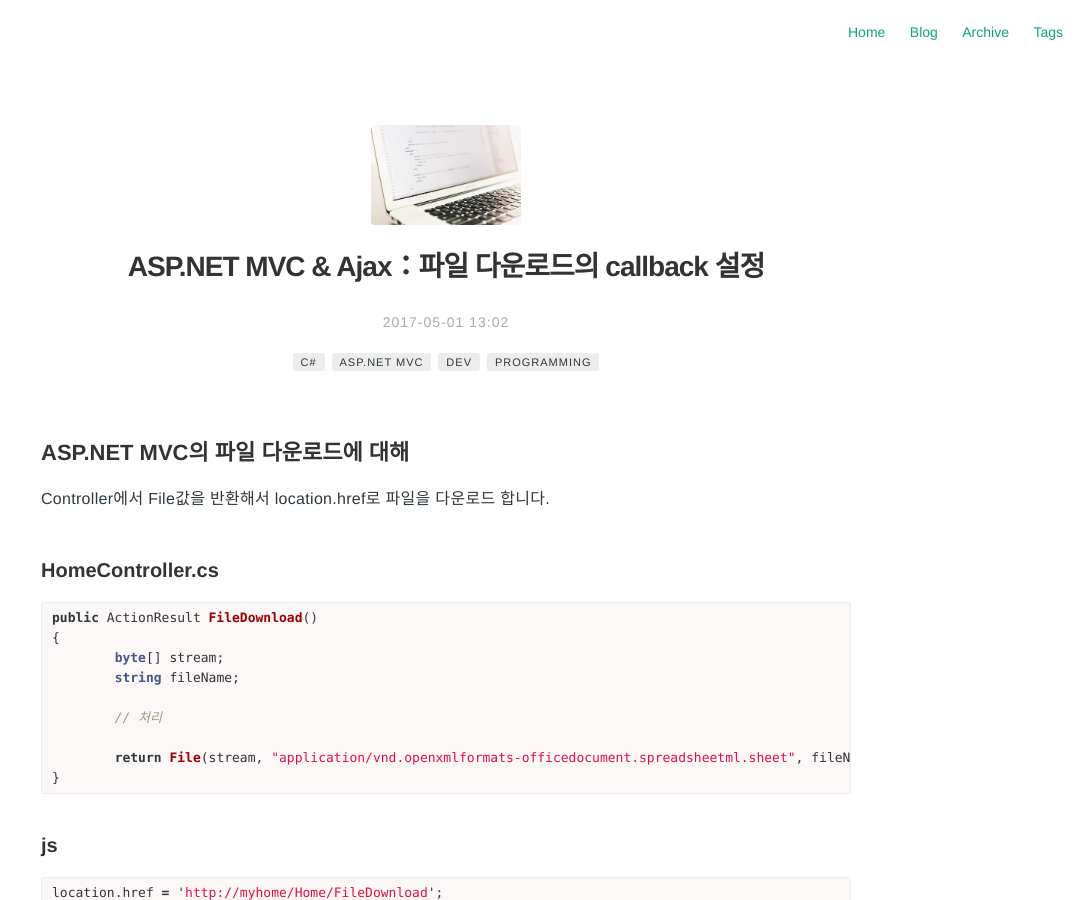
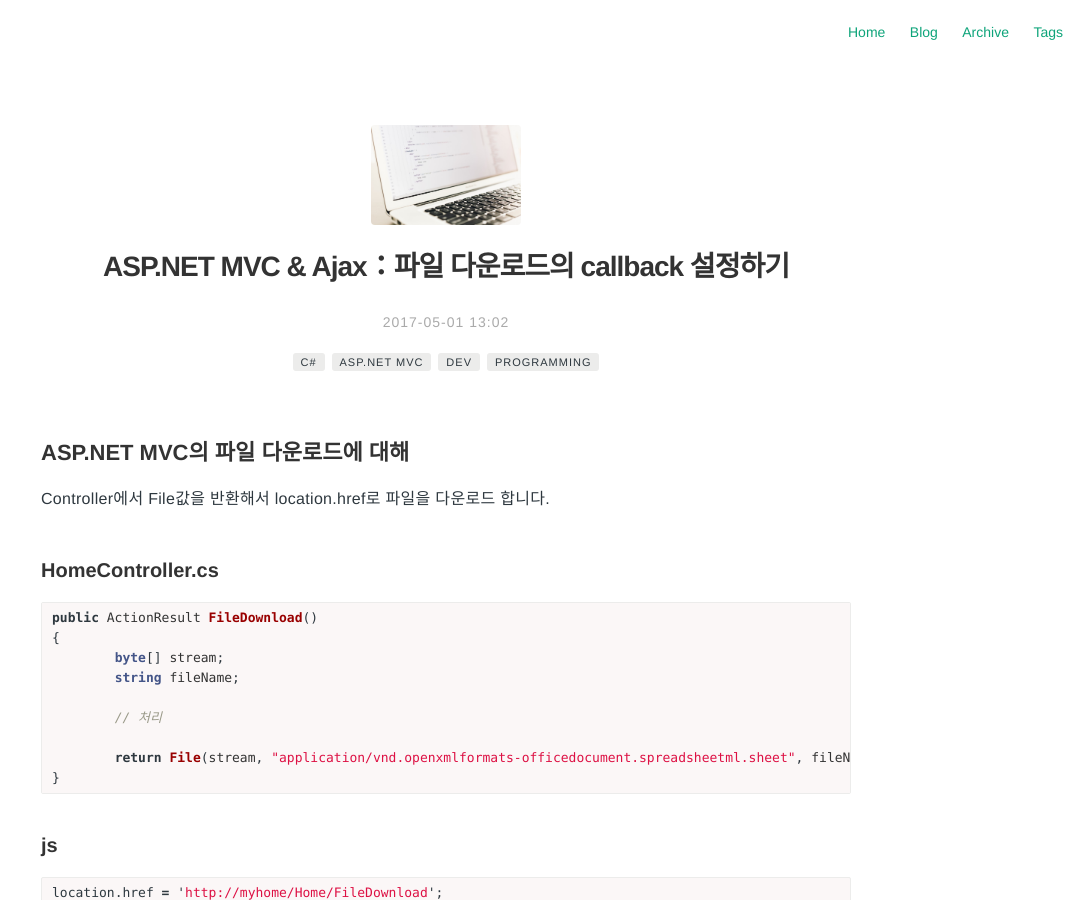
Before and after one commit to Pie001/pie001.github.io, a Jekyll site: the page built from _posts/2017-05-01-0032.md, in a window 1280 px wide and 900 px high. Shown: the whole window, without its empty margins (194-1280 px from the left). Built offline with Jekyll 4.4.1, drawn with Linux system fonts in a browser that asks for light colours; comment, search, counter and statistics services are not loaded.

Commit message:
Update 2017-05-01-0032.md

```diff
--- a/_posts/2017-05-01-0032.md
+++ b/_posts/2017-05-01-0032.md
@@ -1,5 +1,5 @@
 ---
-title: ASP.NET MVC & Ajax：파일 다운로드의 callback 설정
+title: ASP.NET MVC & Ajax：파일 다운로드의 callback 설정하기
 layout: post
 date:  2017-05-01 13:02
 image: /assets/images/post_header.jpg
@@ -14,7 +14,7 @@ tag:
 - programming
 category: blog
 author: pie
-description: ASP.NET MVC & Ajax：파일 다운로드의 callback 설정
+description: ASP.NET MVC & Ajax：파일 다운로드의 callback 설정하기
 ---
 ## ASP.NET MVC의 파일 다운로드에 대해
 
```
